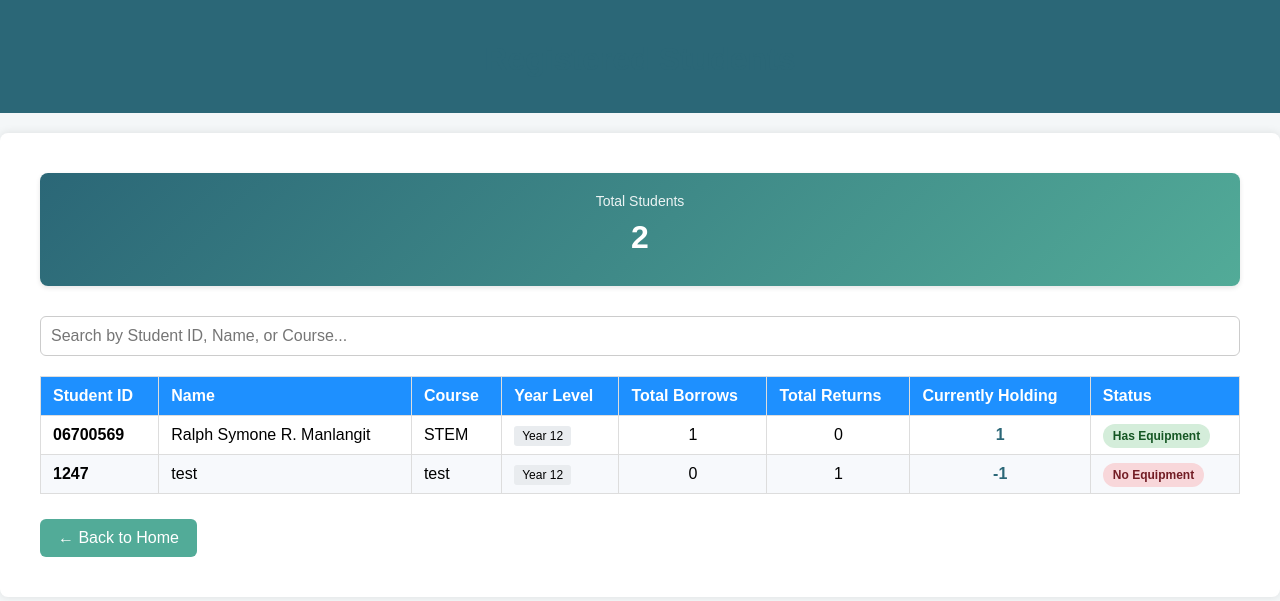
After one commit to R-Beat/CapstonePT, a Flask app: page /registered_students in a window 1280 px wide. The commit adds this page. Shown: the top 601 px of the page. Run offline with Flask 3, Linux system fonts and the light colour scheme; data comes from the database, SQL or seed files in the repository.

Commit message:
Student List
Added the feature where we can see all the list of all registered students

```diff
--- a/CV-app/app.py
+++ b/CV-app/app.py
@@ -520,6 +520,39 @@ def history():
     conn.close()
     return render_template('history.html', logs=logs)
 
+@app.route('/registered_students')
+def registered_students():
+    """Display all registered students."""
+    conn = sqlite3.connect("database.db")
+    c = conn.cursor()
+
+    # Get all students with their borrowing statistics
+    c.execute("""
+        SELECT
+            s.student_id,
+            s.name,
+            s.course,
+            s.year_level,
+            COUNT(CASE WHEN el.action='borrow' THEN 1 END) as total_borrows,
+            COUNT(CASE WHEN el.action='return' THEN 1 END) as total_returns,
+            COALESCE(SUM(CASE WHEN el.action='borrow' THEN el.quantity ELSE -el.quantity END), 0) as currently_holding
+        FROM students s
+        LEFT JOIN equipment_log el ON s.student_id = el.student_id
+        GROUP BY s.student_id, s.name, s.course, s.year_level
+        ORDER BY s.student_id ASC
+    """)
+    students = c.fetchall()
+
+    # Get total stats
+    c.execute("SELECT COUNT(*) FROM students")
+    total_students = c.fetchone()[0]
+
+    conn.close()
+
+    return render_template('registered_students.html',
+                         students=students,
+                         total_students=total_students)
+
 # ---------- Run Server ----------
 if __name__ == '__main__':
     init_db()
--- a/CV-app/templates/index.html
+++ b/CV-app/templates/index.html
@@ -93,6 +93,7 @@
 
         <ul>
             <li><a href="/register" class="button-link">Register Student</a></li>
+            <li><a href="/registered_students" class="button-link">View All Students</a></li>
             <li><a href="/borrow_return" class="button-link">Log Borrow / Return</a></li>
             <li><a href="/records" class="button-link">Student Records</a></li>
             <li><a href="/history" class="button-link">All History</a></li>
--- /dev/null
+++ b/CV-app/templates/registered_students.html
@@ -0,0 +1,223 @@
+<!DOCTYPE html>
+<html lang="en">
+<head>
+    <meta charset="UTF-8">
+    <title>Registered Students</title>
+    <link rel="stylesheet" href="{{ url_for('static', filename='style.css') }}">
+    <style>
+        body {
+            font-family: Arial, sans-serif;
+            background: #f4f7f8;
+            margin: 0;
+            padding: 0;
+        }
+        header {
+            background-color: #2b6777;
+            padding: 20px;
+            color: white;
+            text-align: center;
+        }
+        .container {
+            padding: 40px;
+            max-width: 1200px;
+            margin: 20px auto;
+            background: white;
+            box-shadow: 0 0 10px rgba(0,0,0,0.1);
+            border-radius: 8px;
+        }
+        h1, h2 {
+            color: #2b6777;
+        }
+        .stats-container {
+            display: flex;
+            gap: 20px;
+            margin-bottom: 30px;
+            flex-wrap: wrap;
+        }
+        .stat-box {
+            flex: 1;
+            min-width: 200px;
+            padding: 20px;
+            background: linear-gradient(135deg, #2b6777 0%, #52ab98 100%);
+            color: white;
+            border-radius: 8px;
+            text-align: center;
+            box-shadow: 0 2px 5px rgba(0,0,0,0.1);
+        }
+        .stat-number {
+            font-size: 32px;
+            font-weight: bold;
+            margin: 10px 0;
+        }
+        .stat-label {
+            font-size: 14px;
+            opacity: 0.9;
+        }
+        table {
+            width: 100%;
+            border-collapse: collapse;
+            margin-top: 20px;
+        }
+        th {
+            background-color: #2b6777;
+            color: white;
+            padding: 12px;
+            text-align: left;
+            font-weight: bold;
+        }
+        td {
+            padding: 12px;
+            border-bottom: 1px solid #ddd;
+        }
+        tr:hover {
+            background-color: #f5f5f5;
+        }
+        tr:nth-child(even) {
+            background-color: #f9f9f9;
+        }
+        .status-badge {
+            padding: 5px 10px;
+            border-radius: 20px;
+            font-size: 12px;
+            font-weight: bold;
+        }
+        .badge-active {
+            background-color: #d4edda;
+            color: #155724;
+        }
+        .badge-inactive {
+            background-color: #f8d7da;
+            color: #721c24;
+        }
+        .back-button {
+            display: inline-block;
+            margin-top: 20px;
+            padding: 10px 20px;
+            background-color: #52ab98;
+            color: white;
+            text-decoration: none;
+            border-radius: 5px;
+            transition: background-color 0.3s;
+        }
+        .back-button:hover {
+            background-color: #468a80;
+        }
+        .empty-state {
+            text-align: center;
+            padding: 40px;
+            color: #666;
+        }
+        .year-badge {
+            background-color: #e9ecef;
+            padding: 3px 8px;
+            border-radius: 3px;
+            font-size: 12px;
+        }
+        .search-container {
+            margin-bottom: 20px;
+        }
+        .search-input {
+            width: 100%;
+            padding: 10px;
+            border: 1px solid #ddd;
+            border-radius: 4px;
+            font-size: 14px;
+            box-sizing: border-box;
+        }
+    </style>
+</head>
+<body>
+    <header>
+        <h1>Registered Students</h1>
+    </header>
+
+    <div class="container">
+        <div class="stats-container">
+            <div class="stat-box">
+                <div class="stat-label">Total Students</div>
+                <div class="stat-number">{{ total_students }}</div>
+            </div>
+        </div>
+
+        <div class="search-container">
+            <input type="text" class="search-input" id="searchInput" placeholder="Search by Student ID, Name, or Course...">
+        </div>
+
+        {% if students %}
+            <table id="studentsTable">
+                <thead>
+                    <tr>
+                        <th>Student ID</th>
+                        <th>Name</th>
+                        <th>Course</th>
+                        <th>Year Level</th>
+                        <th>Total Borrows</th>
+                        <th>Total Returns</th>
+                        <th>Currently Holding</th>
+                        <th>Status</th>
+                    </tr>
+                </thead>
+                <tbody>
+                    {% for student in students %}
+                        <tr>
+                            <td><strong>{{ student[0] }}</strong></td>
+                            <td>{{ student[1] }}</td>
+                            <td>{{ student[2] or 'N/A' }}</td>
+                            <td>
+                                {% if student[3] %}
+                                    <span class="year-badge">Year {{ student[3] }}</span>
+                                {% else %}
+                                    <span class="year-badge">N/A</span>
+                                {% endif %}
+                            </td>
+                            <td style="text-align: center;">{{ student[4] or 0 }}</td>
+                            <td style="text-align: center;">{{ student[5] or 0 }}</td>
+                            <td style="text-align: center; font-weight: bold; color: #2b6777;">{{ student[6] or 0 }}</td>
+                            <td>
+                                {% if student[6] > 0 %}
+                                    <span class="status-badge badge-active">Has Equipment</span>
+                                {% else %}
+                                    <span class="status-badge badge-inactive">No Equipment</span>
+                                {% endif %}
+                            </td>
+                        </tr>
+                    {% endfor %}
+                </tbody>
+            </table>
+
+            <script>
+                // Search functionality
+                const searchInput = document.getElementById('searchInput');
+                const table = document.getElementById('studentsTable');
+                const rows = table.getElementsByTagName('tbody')[0].getElementsByTagName('tr');
+
+                searchInput.addEventListener('keyup', function() {
+                    const filter = searchInput.value.toLowerCase();
+
+                    for (let i = 0; i < rows.length; i++) {
+                        const cells = rows[i].getElementsByTagName('td');
+                        let found = false;
+
+                        for (let j = 0; j < cells.length; j++) {
+                            if (cells[j].textContent.toLowerCase().includes(filter)) {
+                                found = true;
+                                break;
+                            }
+                        }
+
+                        rows[i].style.display = found ? '' : 'none';
+                    }
+                });
+            </script>
+        {% else %}
+            <div class="empty-state">
+                <h3>No Registered Students</h3>
+                <p>There are currently no registered students in the system. <a href="/register">Register a student</a> to get started.</p>
+            </div>
+        {% endif %}
+
+        <a href="/" class="back-button">← Back to Home</a>
+    </div>
+
+</body>
+</html>
```
